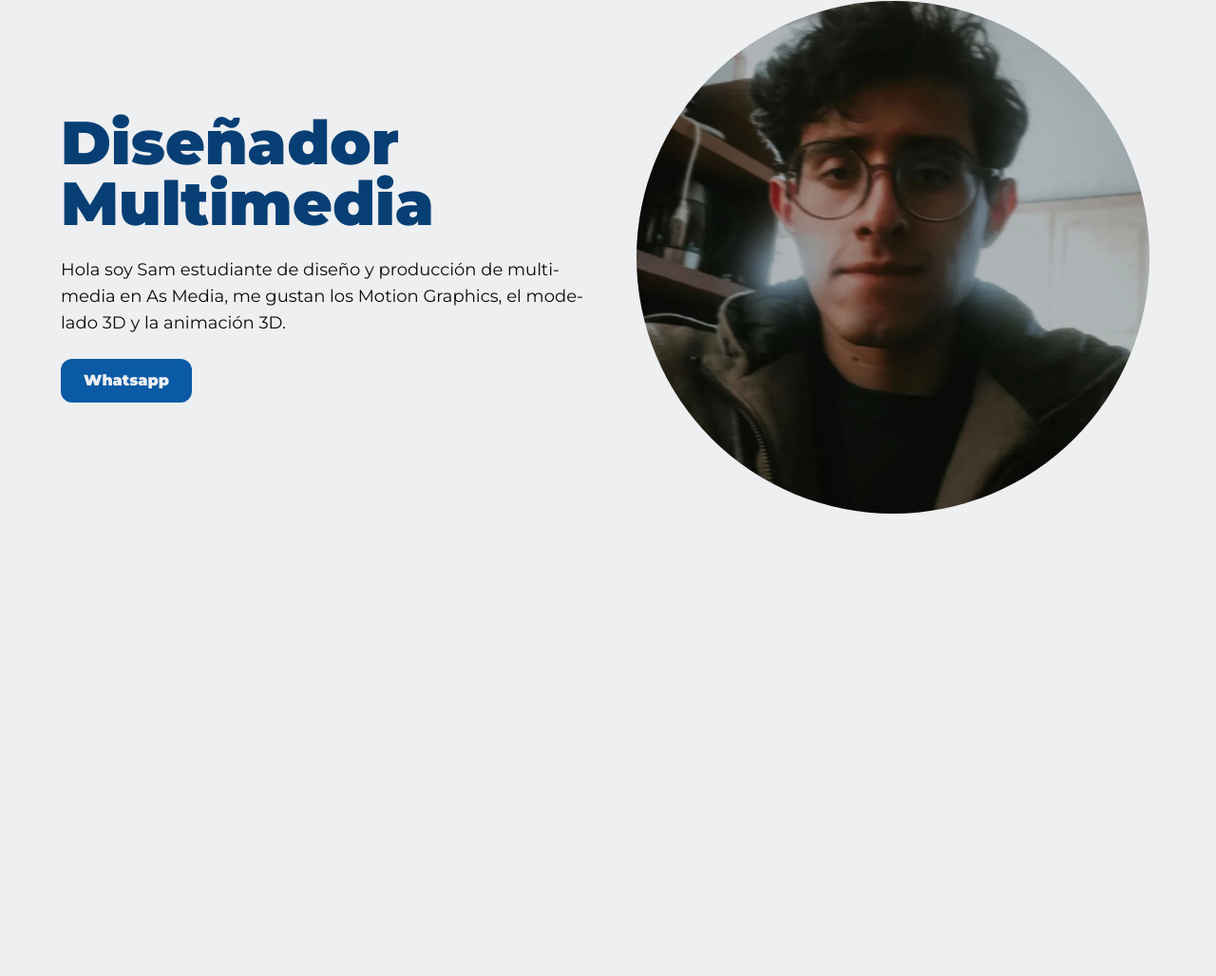
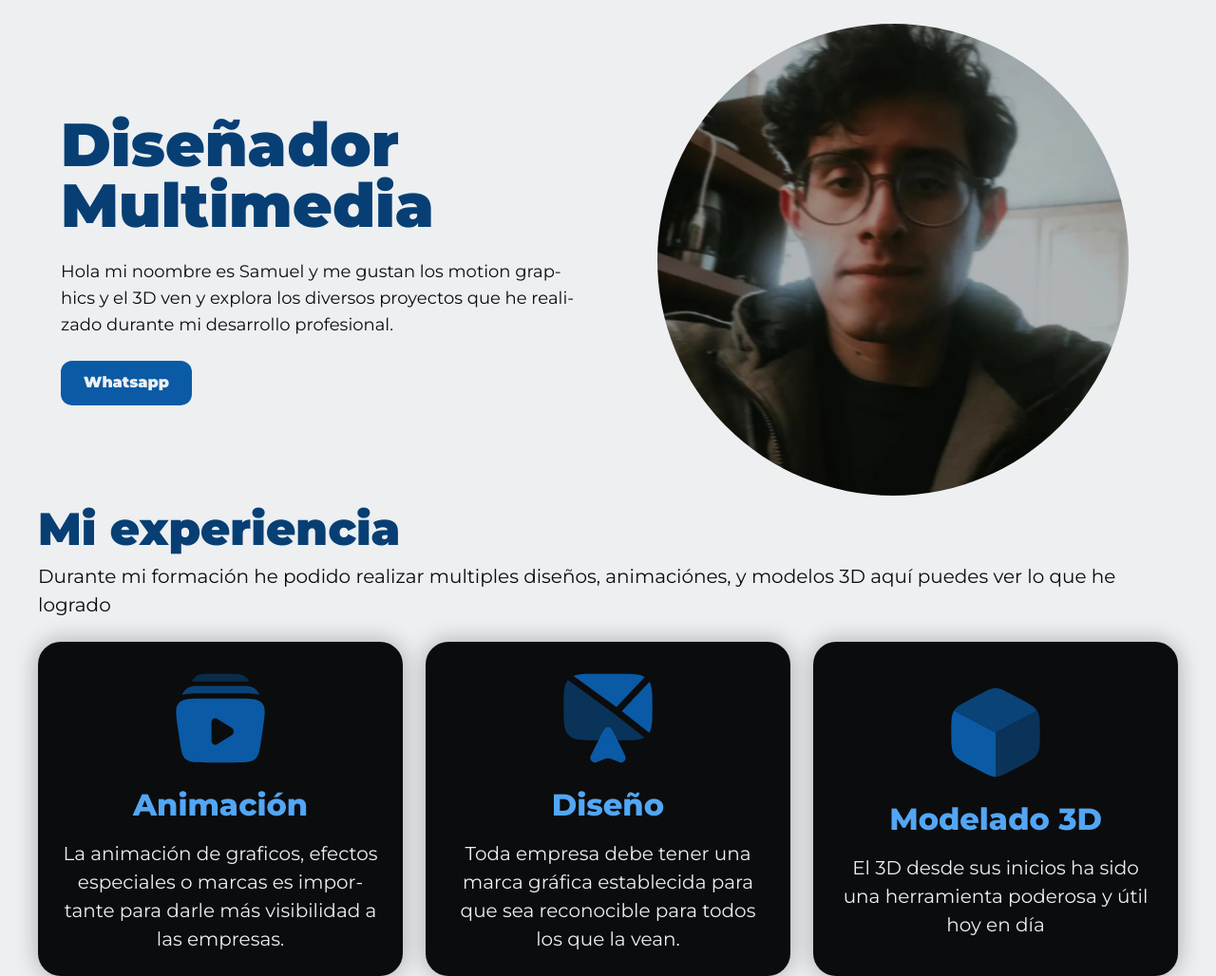
Before and after one commit to soySamCS/Portafolio-Sam, a plain HTML site: page index.html in a window 1280 px wide. Shown: the part 84-1112 px from the top of the page at 95% size. Before the commit the page ends 800 px from the top, so only its background shows below. Drawn offline with Linux system fonts and the light colour scheme.

Commit message:
Maquetamos y estilamos la sección de servicios

```diff
--- a/CSS/resset.css
+++ b/CSS/resset.css
@@ -262,9 +262,81 @@ body {
 .hero-profile{
   display: flex;
   justify-content: center;
+  padding: 24px;
 }
 
 .hero-image{
   border-radius: 50%;
   width: 90%;
 }
+
+/* Main */
+
+.main{
+  display: flex;
+  justify-content: center;
+}
+
+.main-wrapper{
+  width: 100%;
+  max-width: 1200px;
+}
+
+/* Section Services */
+
+.services{
+}
+
+.servives-content{
+max-width: 600px;
+margin-bottom: 24px;
+}
+
+.services-title{
+  font-size: 48px;
+  color: var(--blue-shadow);
+  font-weight: 900;
+  margin-bottom: 24px;
+}
+
+.services-paragraph{
+  font-size: 20px;
+  color: var(--negro);
+  line-height: 30px;
+  margin-bottom: 24px;
+}
+
+.services-cards{
+  display: grid;
+  grid-template-columns: repeat(3,1fr);
+  gap: 24px;
+}
+
+.services-item{
+  padding: 24px;
+  background-color: var(--negro);
+  display: flex;
+  flex-direction: column;
+  justify-content: center;
+  text-align: center;
+  gap: 24px;
+  border-radius: 24px;
+  box-shadow: 0 0 24px #0b0c0d4e;
+}
+
+.services-image{
+  align-self: center;
+  max-width: 112px;
+}
+
+.service-subtitle{
+  font-size: 32px;
+  color: var(--blue-highlight);
+  font-weight: 750;
+}
+
+.service-description{
+  font-size: 20px;
+  line-height: 30px;
+  color: var(--white);
+}
--- a/index.html
+++ b/index.html
@@ -33,14 +33,48 @@
             <div class="hero-content">
                 <h1 class="hero-title">Diseñador Multimedia</h1>
                 <p class="hero-paragraph">
-                    Hola soy Sam estudiante de diseño y producción de multimedia en As Media, me gustan los Motion Graphics, el modelado 3D y la animación 3D.                </p>
+                    Hola mi noombre es Samuel y me gustan los motion graphics y el 3D ven y explora los diversos proyectos que he realizado durante mi desarrollo profesional.</p>
                 <a class="hero-button" href="#">Whatsapp</a>
             </div>
             <div class="hero-profile">
                 <img class="hero-image" src="/Assets/brand/Yo - Sam.jpg" alt="Foto de perfil de Sam">
             </div>
         </div>
+    </div>
 
+    <div>
+        <!-- Contenido principal de la pagina -->
+        <main class="main">
+            <!-- Encajonamos las secciones -->
+         <div class="main-wrapper">
+            <!-- Servicios -->
+            <section class="services">
+                <div class="services-content">
+                    <div>
+                        <h2 class="services-title">Mi experiencia</h2>
+                        <p class="services-paragraph">Durante mi formación he podido realizar multiples diseños, animaciónes, y modelos 3D aquí puedes ver lo que he logrado</p>
+                    </div>
+                </div>
+                <div class="services-cards">
+                    <div class="services-item">
+                        <img class="services-image" src="/Assets/iconos/Expertise-Animation.svg" alt="Ícono de animación">
+                        <h3 class="service-subtitle">Animación</h3>
+                        <p class="service-description">La animación de graficos, efectos especiales o marcas es importante para darle más visibilidad a las empresas.</p>
+                    </div>
+                    <div class="services-item">
+                        <img class="services-image" src="/Assets/iconos/Expertise-Desing.svg" alt="Ícono de diseño">
+                        <h3 class="service-subtitle">Diseño</h3>
+                        <p class="service-description">Toda empresa debe tener una marca gráfica establecida para que sea reconocible para todos los que la vean.</p>
+                    </div>
+                    <div class="services-item">
+                        <img class="services-image" src="/Assets/iconos/Expertise-3D.svg" alt="Ícono de modelado 3D">
+                        <h3 class="service-subtitle">Modelado 3D</h3>
+                        <p class="service-description">El 3D desde sus inicios ha sido una herramienta poderosa y útil hoy en día</p>
+                    </div>
+                </div>
+            </section>
+         </div>
+        </main>
     </div>
 </body>
 </html>
```
Also changed, not shown: Assets/iconos/Expertise-3D.svg (added), Assets/iconos/Expertise-Animation.svg (added), Assets/iconos/Expertise-Desing.svg (added).
